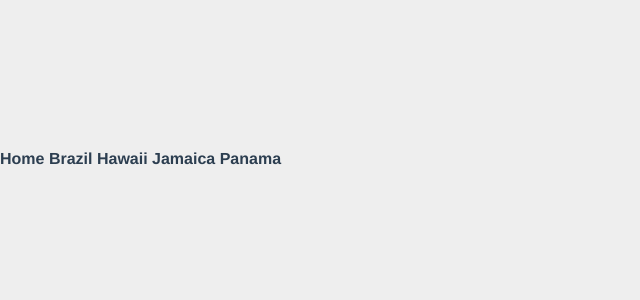
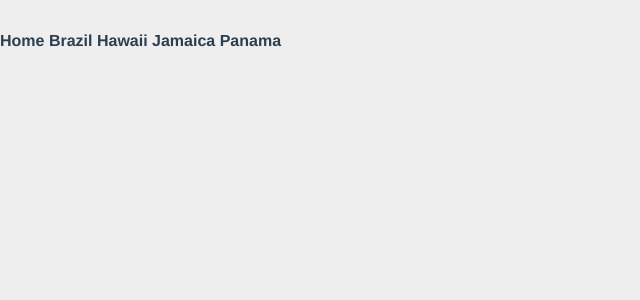
Before and after one commit to E-IckArt/vue-router-training, a Vue app: page /destination/1/1/1 in a window 1280 px wide. Shown: the top 300 px of the page, without its empty margins (0-640 px from the left). Built offline with nearby package versions, Linux system fonts and the light colour scheme.

Commit message:
Add TheNavigation.vue

```diff
--- a/public/main.css
+++ b/public/main.css
@@ -6,7 +6,7 @@
 body {
   padding: 0;
   margin: 0;
-  margin-top: 150px;
+  margin-top: 2rem;
   background: #eee;
 }
 #app {
@@ -53,11 +53,12 @@
   margin-right: 20px;
   color: white;
   opacity: 0.7;
-  transition: 0.2 ease color;
+  /*transition: 0.2 ease color;*/
 }
 #nav a.router-link-active,
 #nav a:hover {
   opacity: 1;
+  color: red;
 }
 #logo {
   font-weight: bold;
--- a/src/App.vue
+++ b/src/App.vue
@@ -1,17 +1,10 @@
 <script setup lang="ts">
 import { RouterLink, RouterView } from 'vue-router'
+import TheNavigation from "@/components/TheNavigation.vue";
 </script>
 
 <template>
-    <div class="nav">
-      <nav>
-        <RouterLink to="/">Home </RouterLink>
-        <RouterLink to="/brazil">Brazil </RouterLink>
-        <RouterLink to="/hawaii">Hawaii </RouterLink>
-        <RouterLink to="/jamaica">Jamaica </RouterLink>
-        <RouterLink to="/panama">Panama </RouterLink>
-      </nav>
-    </div>
+    <TheNavigation />
     <div class="container">
       <RouterView />
     </div>
--- /dev/null
+++ b/src/components/TheNavigation.vue
@@ -0,0 +1,20 @@
+<template>
+  <div class="nav">
+    <nav>
+      <RouterLink to="/">Home </RouterLink>
+      <RouterLink to="/brazil">Brazil </RouterLink>
+      <RouterLink to="/hawaii">Hawaii </RouterLink>
+      <RouterLink to="/jamaica">Jamaica </RouterLink>
+      <RouterLink to="/panama">Panama </RouterLink>
+    </nav>
+  </div>
+</template>
+
+<script>
+export default {
+  name: "TheNavigation"
+}
+</script>
+
+<style scoped>
+</style>
```
